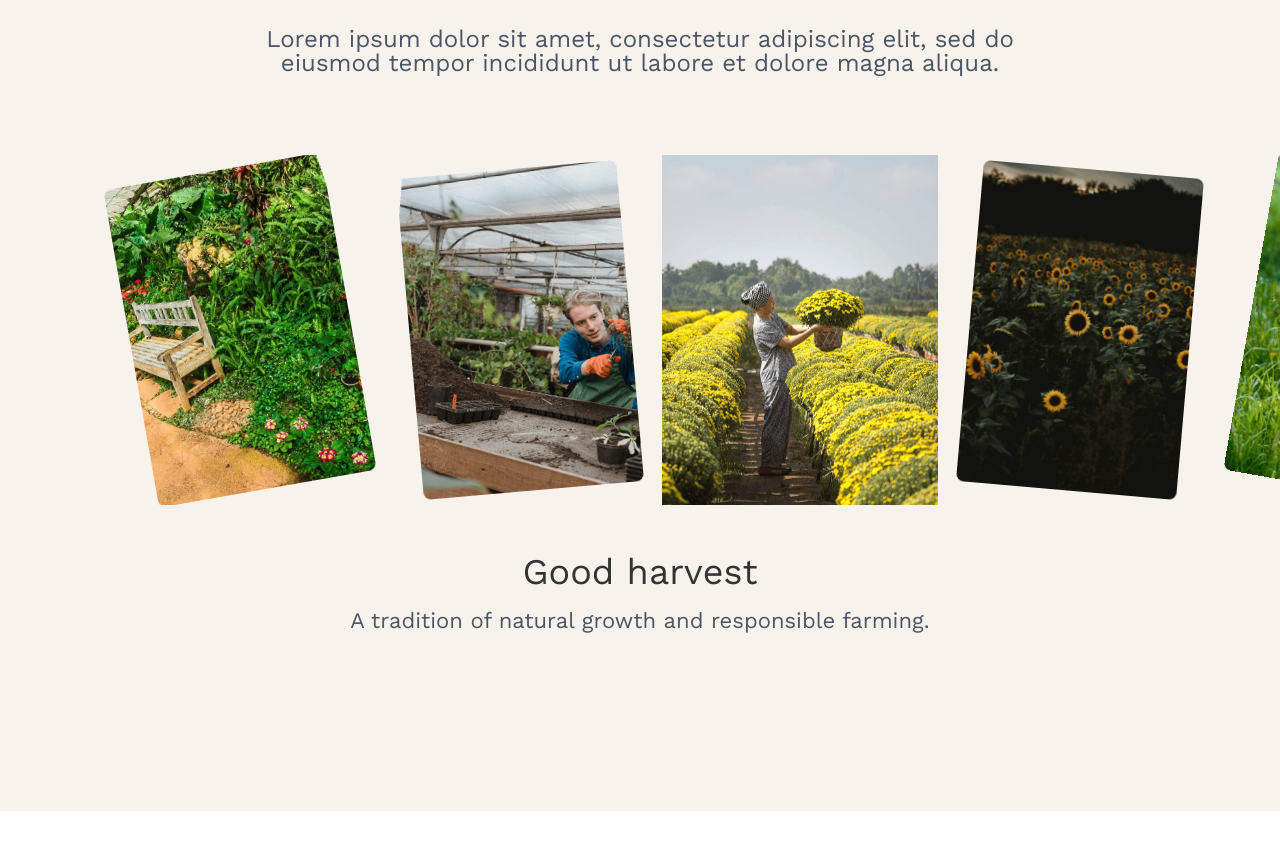
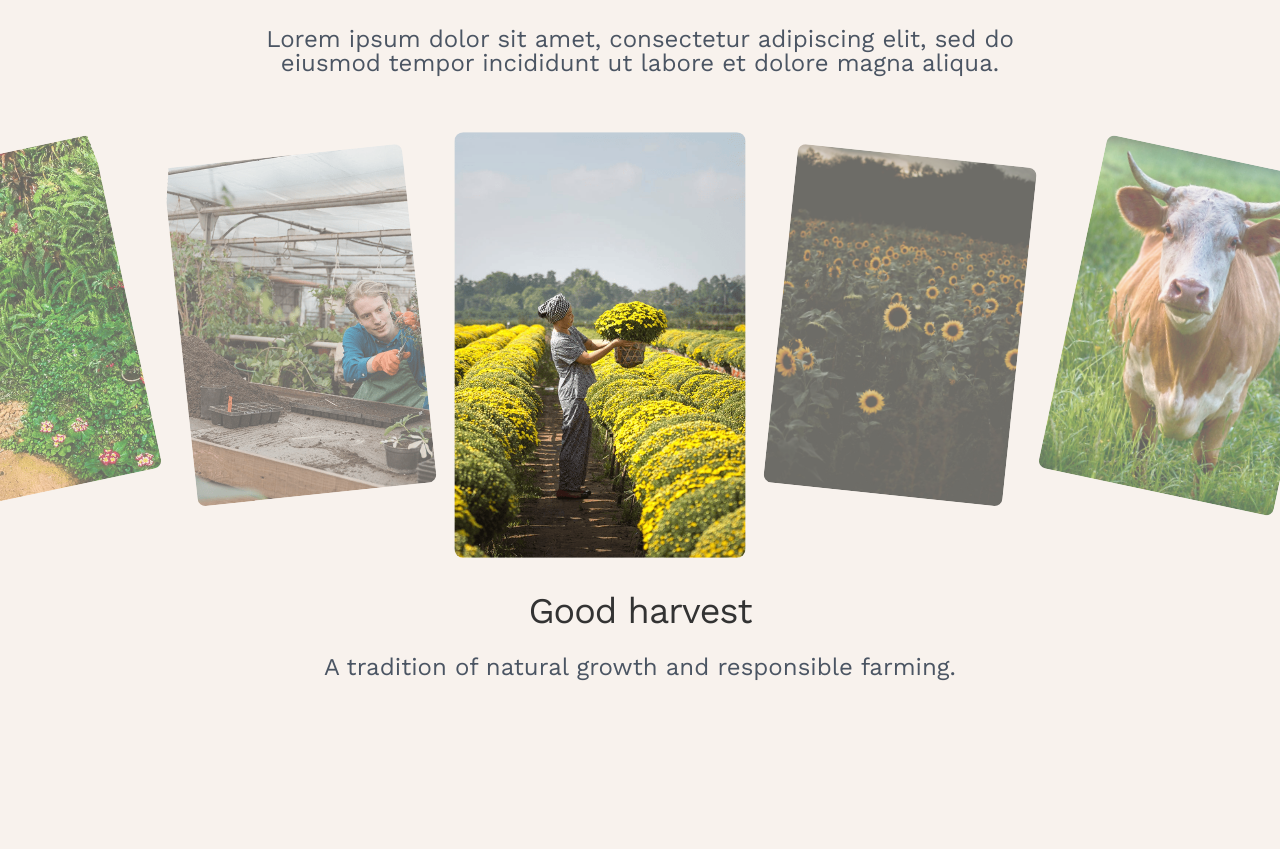
Before and after one commit to sahilw25/my-react-tailwind-app, a React (Vite) app: page / in a window 1280 px wide. Shown: the part 965-1814 px from the top of the page. Before the commit the page ends 1776 px from the top, so only its background shows below. Built offline with nearby package versions, Linux system fonts and the light colour scheme.

Commit message:
Initial commit

```diff
--- a/src/components/FlowerCarousel.jsx
+++ b/src/components/FlowerCarousel.jsx
@@ -1,6 +1,5 @@
 import { useState, useRef } from "react";
 
-export default function FlowerCarousel() {
 const images = [
   { src: `${import.meta.env.BASE_URL}images/QPimage1.png`, title: "Leaf Tones", desc: "Pattern-rich greenhouse grown foliage." },
   { src: `${import.meta.env.BASE_URL}images/QPimage2.png`, title: "Garden Raised", desc: "Naturally nurtured for vibrant bloom." },
@@ -9,34 +8,36 @@ export default function FlowerCarousel() {
   { src: `${import.meta.env.BASE_URL}images/QPimage5.jpg`, title: "Bed of Petals", desc: "Lovingly cultivated to last longer." }
 ];
 
+export default function FlowerCarousel() {
   const [index, setIndex] = useState(2);
   const [animating, setAnimating] = useState(false);
+
   const startX = useRef(0);
 
   const handleStart = (x) => (startX.current = x);
+
   const handleEnd = (x) => {
     if (x < startX.current - 50 && index < images.length - 1) triggerChange(index + 1);
     if (x > startX.current + 50 && index > 0) triggerChange(index - 1);
   };
 
-  const triggerChange = (i) => {
+  const triggerChange = (newIndex) => {
     setAnimating(true);
-    setTimeout(() => setAnimating(false), 300);
-    setIndex(i);
+    setTimeout(() => setAnimating(false), 350); // Reset animation
+    setIndex(newIndex);
   };
 
-  const offset = index * 260;
+  const offset = index * 308;
 
   return (
-    <div className="w-full flex flex-col items-center my-20 select-none">
+    <div className="w-full flex flex-col items-center my-20 select-none"> {/* Added top margin */}
 
       {/* CAROUSEL */}
-      <div className="relative w-full flex justify-center items-center overflow-hidden">
+      <div className="relative w-full flex justify-center items-center">
         <div
-          className="flex gap-10 transition-transform duration-300 ease-out"
+          className="flex gap-12 transition-transform duration-500 ease-out"
           style={{
-            transform: `translate3d(calc(50% - ${offset}px), 0, 0)`,
-            willChange: "transform",
+            transform: `translateX(calc(50% - ${offset + 130}px))`
           }}
           onMouseDown={(e) => handleStart(e.clientX)}
           onMouseUp={(e) => handleEnd(e.clientX)}
@@ -46,18 +47,22 @@ export default function FlowerCarousel() {
           {images.map((item, i) => (
             <div
               key={i}
-              className="shrink-0 transition-transform duration-300"
+              className="shrink-0"
               style={{
+                width: i === index ? 260 : 240,
+                opacity: i === index ? 1 : 0.6,
                 transform: `
-                  scale(${i === index ? 1.15 : 0.92})
-                  rotate(${(i - index) * 5}deg)
+                  scale(${i === index ? 1.12 : 1})
+                  rotate(${(i - index) * 6}deg)
                 `,
-                willChange: "transform"
+                transition: "0.5s"
               }}
             >
               <img
                 src={item.src}
-                className="rounded-lg w-[240px] h-[350px] object-cover"
+                className={`rounded-lg w-full object-cover ${
+                  i === index ? "h-[380px]" : "h-[340px]"
+                }`}
                 alt=""
               />
             </div>
@@ -65,18 +70,33 @@ export default function FlowerCarousel() {
         </div>
       </div>
 
-      {/* TEXT */}
+      {/* TEXT BELOW — smooth fade + slide up */}
       <div
         className={`
-          text-center mt-10 transition-all duration-300
+          text-center mt-10
+          transition-all duration-500
           ${animating ? "opacity-0 translate-y-3" : "opacity-100 translate-y-0"}
         `}
         key={index}
       >
-        <h3 className="font-worksans text-[25px] md:text-[36px] mb-2">
-          {images[index].title}
+        <h3 className="
+            font-worksans
+            font-normal text-center tracking-[-1px]
+            text-[25px] leading-[40px]   /* mobile */
+            md:text-[36px] md:leading-[72px]  /* desktop */
+            mb-2
+          "
+        >{images[index].title}
         </h3>
-        <p className="text-gray-600 max-w-2xl mx-auto text-[16px] md:text-[22px] leading-tight">
+
+        <p className="
+            font-worksans
+            font-normal text-center tracking-[0px]
+            text-[16px] leading-[100%]   /* mobile */
+            md:text-[24px] md:leading-[100%]  /* desktop */
+            text-gray-600 max-w-3xl mx-auto mb-6
+          "
+        >
           {images[index].desc}
         </p>
       </div>
```
Lines whose indentation alone changed are shown as unchanged.
